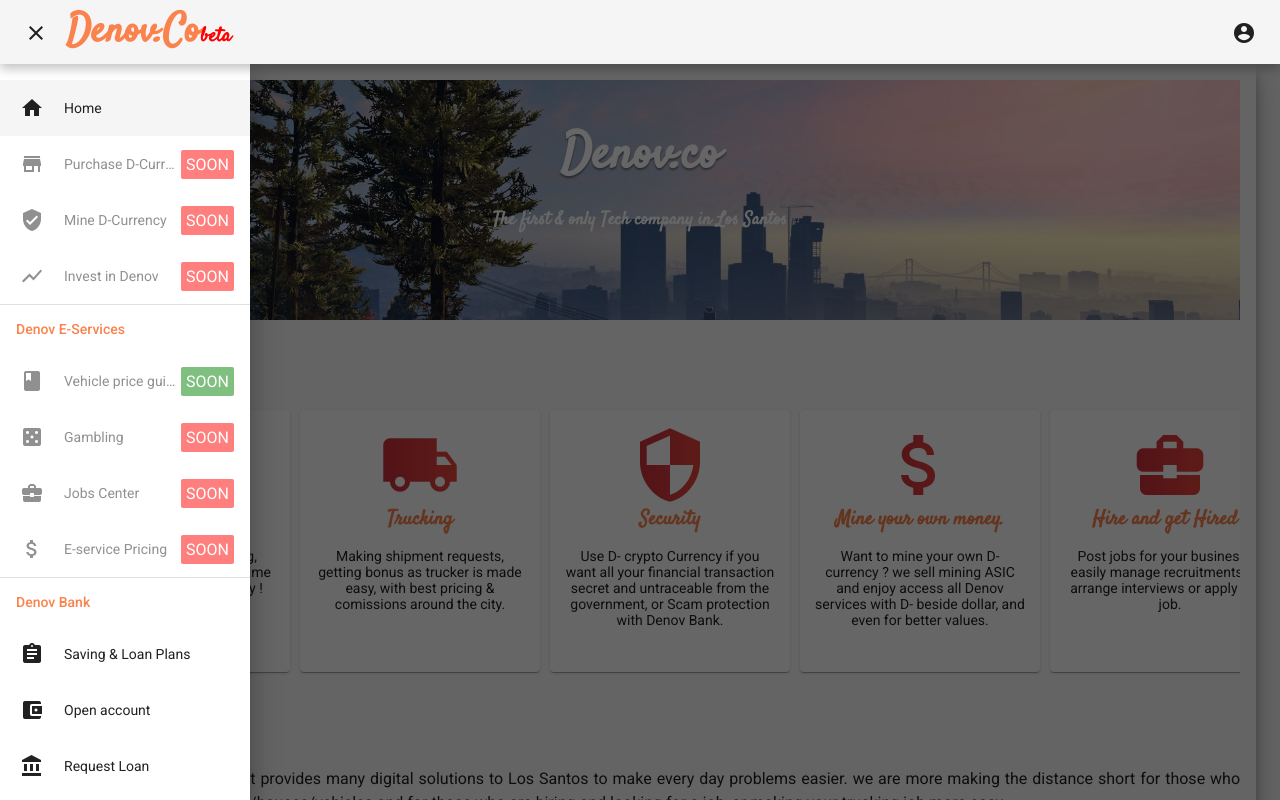
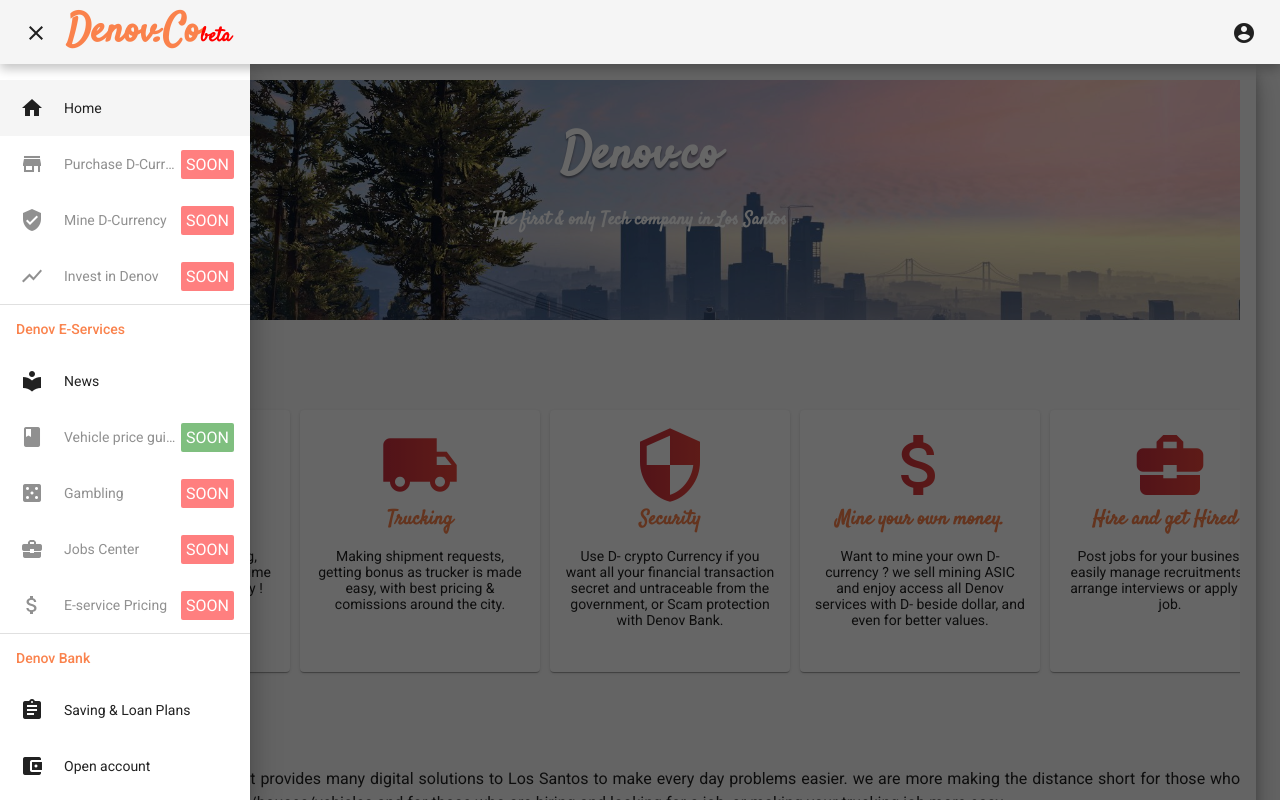
Before and after one commit to prograTammz/Denov-Angular, an Angular app: page /home in a window 1280 px wide. Both pictures are taken after a click on the button "Side Menu toggle". Shown: the top 800 px of the page. Built offline with nearby package versions, Linux system fonts and the light colour scheme.

Commit message:
added news into side menu and router link

```diff
--- a/src/app/navigation/navigation.component.html
+++ b/src/app/navigation/navigation.component.html
@@ -59,6 +59,12 @@
       <mat-divider></mat-divider>
       <mat-list>
         <h3 mat-subheader>Denov E-Services</h3>
+
+        <mat-list-item [routerLink]="['/news']">
+            <mat-icon mat-list-icon>local_libraryk</mat-icon>
+            <h4 mat-line>News</h4>
+          </mat-list-item>
+
         <mat-list-item class="disabled" disableRipple>
           <mat-icon mat-list-icon>book</mat-icon>
           <h4 mat-line>Vehicle price guide</h4>
```
